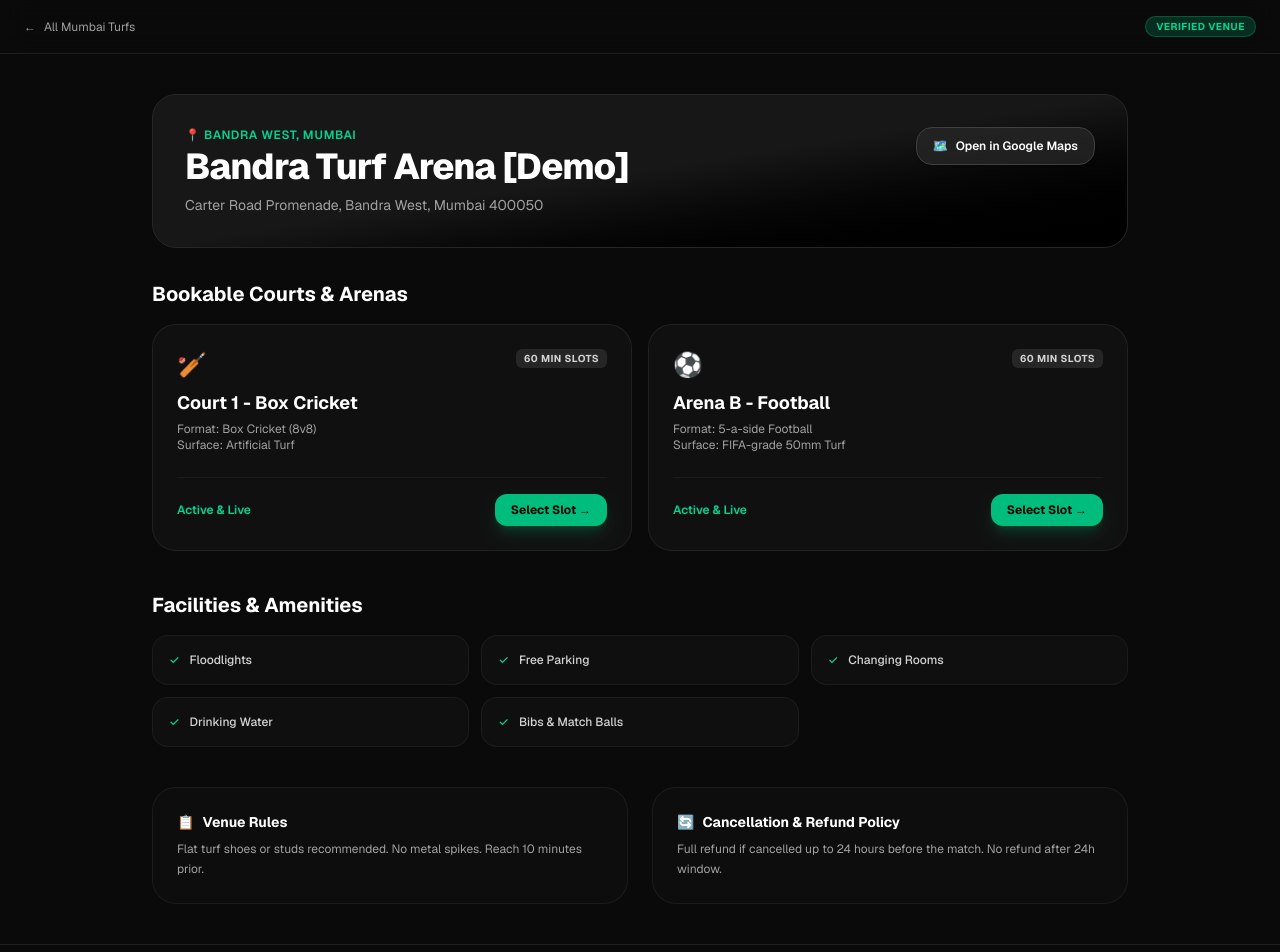
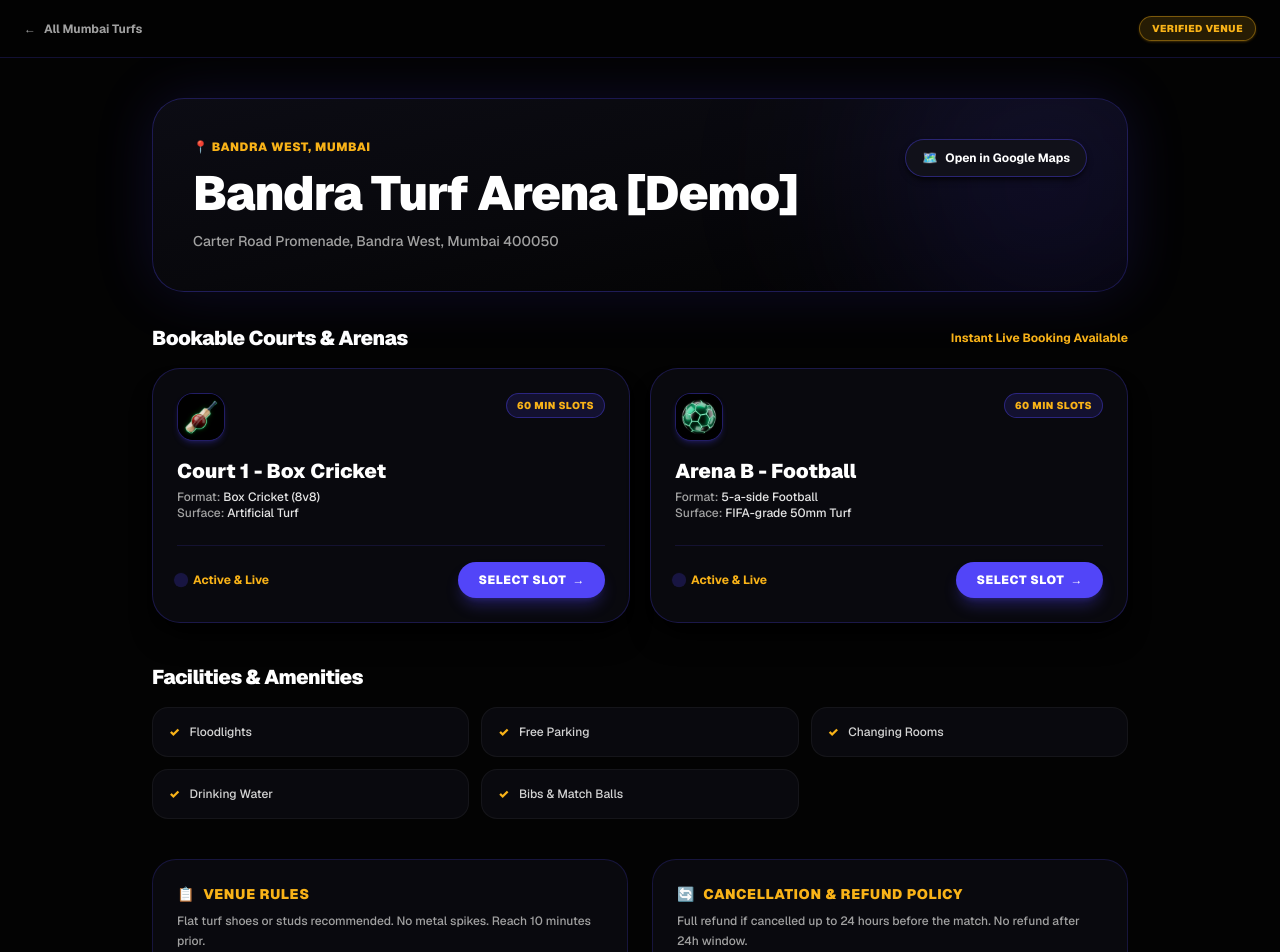
Before and after one commit to isadityax2005-cell/GoTurf, a Next.js app: page /turfs/bandra-turf-arena-demo in a window 1280 px wide. Shown: the top 952 px of the page. Built offline with nearby package versions, Linux system fonts and the light colour scheme.

Commit message:
feat(theme): Midnight Black (#030303), Electric Violet (#5245F8), and Sun Yellow (#F9B318) color palette for turf details, slot booking, and checkout

```diff
--- a/app/turfs/[slug]/page.tsx
+++ b/app/turfs/[slug]/page.tsx
@@ -1,5 +1,6 @@
 import { Suspense } from 'react';
 import Link from 'next/link';
+import Image from 'next/image';
 import { notFound } from 'next/navigation';
 import { getTurfBySlug, DEMO_TURFS } from '@/lib/data/turfs';
 
@@ -13,11 +14,11 @@ export function generateStaticParams() {
   }));
 }
 
-const sportIcons: Record<string, string> = {
-  cricket: '🏏',
-  football: '⚽',
-  tennis: '🎾',
-  pickleball: '🏓',
+const sportImages: Record<string, { src: string; name: string }> = {
+  cricket: { src: '/icons/3d-cricket.jpg', name: 'Cricket' },
+  football: { src: '/icons/3d-football.jpg', name: 'Football' },
+  tennis: { src: '/icons/3d-tennis.jpg', name: 'Tennis' },
+  pickleball: { src: '/icons/3d-pickleball.jpg', name: 'Pickleball' },
 };
 
 async function TurfDetailContent({ params }: TurfDetailPageProps) {
@@ -29,18 +30,21 @@ async function TurfDetailContent({ params }: TurfDetailPageProps) {
   }
 
   return (
-    <main className="min-h-screen bg-neutral-950 text-neutral-100 flex flex-col justify-between selection:bg-emerald-500 selection:text-black">
+    <main className="min-h-screen bg-[#030303] text-neutral-100 flex flex-col justify-between selection:bg-[#F9B318] selection:text-black">
       {/* Top Navbar */}
-      <header className="border-b border-neutral-800/80 px-6 py-4 flex items-center justify-between backdrop-blur-md sticky top-0 z-50 bg-neutral-950/80">
+      <header className="border-b border-[#5245F8]/20 px-6 py-4 flex items-center justify-between backdrop-blur-xl sticky top-0 z-50 bg-[#030303]/90">
         <div className="flex items-center gap-3">
-          <Link href="/turfs" className="flex items-center gap-2 text-xs text-neutral-400 hover:text-white">
+          <Link
+            href="/turfs"
+            className="flex items-center gap-2 text-xs font-bold text-neutral-400 hover:text-[#F9B318] transition-colors"
+          >
             <span>&larr;</span>
             <span>All Mumbai Turfs</span>
           </Link>
         </div>
 
         <div className="flex items-center gap-2">
-          <span className="px-2.5 py-0.5 rounded-full text-[10px] font-bold tracking-wider uppercase bg-emerald-500/20 text-emerald-400 border border-emerald-500/30">
+          <span className="px-3 py-1 rounded-full text-[10px] font-black tracking-wider uppercase bg-[#F9B318]/15 text-[#F9B318] border border-[#F9B318]/40 shadow-sm shadow-[#F9B318]/20">
             Verified Venue
           </span>
         </div>
@@ -49,27 +53,30 @@ async function TurfDetailContent({ params }: TurfDetailPageProps) {
       {/* Main Content */}
       <div className="max-w-5xl w-full mx-auto px-6 py-10 flex-1">
         {/* Hero Banner */}
-        <div className="p-8 rounded-3xl bg-gradient-to-br from-neutral-900 via-neutral-900 to-black border border-neutral-800 mb-8">
-          <div className="flex flex-col sm:flex-row justify-between items-start gap-4">
+        <div className="p-8 sm:p-10 rounded-[32px] bg-gradient-to-br from-[#0c0c14] via-[#08080c] to-[#030303] border border-[#5245F8]/30 shadow-[0_0_60px_rgba(82,69,248,0.15)] mb-8 relative overflow-hidden">
+          {/* Subtle Electric Violet Ambient Radial Glow */}
+          <div className="pointer-events-none absolute -right-20 -top-20 w-80 h-80 bg-[#5245F8]/15 rounded-full blur-[100px]" />
+
+          <div className="relative z-10 flex flex-col sm:flex-row justify-between items-start gap-4">
             <div>
-              <span className="text-xs font-semibold text-emerald-400 uppercase tracking-wider block mb-1">
+              <span className="text-xs font-black text-[#F9B318] uppercase tracking-wider block mb-2">
                 📍 {turf.region?.locality}, Mumbai
               </span>
-              <h1 className="text-3xl sm:text-4xl font-extrabold text-white tracking-tight">
+              <h1 className="text-3xl sm:text-5xl font-black text-white tracking-tight leading-tight">
                 {turf.name}
               </h1>
-              <p className="text-sm text-neutral-400 mt-2 max-w-2xl">
+              <p className="text-sm text-neutral-400 mt-2 max-w-2xl font-medium">
                 {turf.address}
               </p>
             </div>
 
-            {/* Google Maps External Button (Free URL, no paid API keys) */}
+            {/* Google Maps External Button */}
             {turf.maps_url && (
               <a
                 href={turf.maps_url}
                 target="_blank"
                 rel="noopener noreferrer"
-                className="px-4 py-2.5 rounded-2xl bg-neutral-800/80 hover:bg-neutral-800 border border-neutral-700 text-xs font-semibold text-white flex items-center gap-2 transition-all whitespace-nowrap shadow-sm"
+                className="px-4 py-2.5 rounded-full bg-[#11111a] hover:bg-[#181824] border border-[#5245F8]/40 text-xs font-bold text-white flex items-center gap-2 transition-all whitespace-nowrap shadow-md shadow-black/60 hover:border-[#F9B318]/60 hover:text-[#F9B318]"
               >
                 <span>🗺️</span>
                 <span>Open in Google Maps</span>
@@ -80,51 +87,91 @@ async function TurfDetailContent({ params }: TurfDetailPageProps) {
 
         {/* Courts & Play Areas */}
         <div className="mb-10">
-          <h2 className="text-xl font-bold text-white mb-4">Bookable Courts & Arenas</h2>
-          <div className="grid grid-cols-1 sm:grid-cols-2 gap-4">
-            {turf.courts?.map((court) => (
+          <div className="flex items-center justify-between mb-4">
+            <h2 className="text-xl font-black text-white tracking-tight">
+              Bookable Courts & Arenas
+            </h2>
+            <span className="text-xs font-bold text-[#F9B318]">
+              Instant Live Booking Available
+            </span>
+          </div>
+
+          <div className="grid grid-cols-1 sm:grid-cols-2 gap-5">
+            {turf.courts?.map((court) => {
+              const icon = sportImages[court.sport];
+
+              return (
                 <div
                   key={court.id}
-                className="p-6 rounded-3xl bg-neutral-900/50 border border-neutral-800/80 flex flex-col justify-between"
+                  className="p-6 rounded-[28px] bg-[#09090e] border border-[#5245F8]/25 hover:border-[#5245F8]/60 transition-all shadow-xl shadow-black/80 flex flex-col justify-between group"
                 >
                   <div>
-                  <div className="flex justify-between items-start mb-2">
-                    <span className="text-2xl">{sportIcons[court.sport] || '🏅'}</span>
-                    <span className="text-[10px] font-bold uppercase tracking-wider px-2 py-0.5 rounded-md bg-neutral-800 text-neutral-300">
+                    <div className="flex justify-between items-start mb-4">
+                      {icon ? (
+                        <div className="relative w-12 h-12 rounded-2xl overflow-hidden border border-[#5245F8]/40 bg-[#030303] shadow-md shadow-[#5245F8]/20 group-hover:scale-105 transition-transform">
+                          <Image
+                            src={icon.src}
+                            alt={icon.name}
+                            fill
+                            className="object-cover"
+                          />
+                        </div>
+                      ) : (
+                        <span className="text-2xl">🏅</span>
+                      )}
+
+                      <span className="text-[10px] font-black uppercase tracking-wider px-2.5 py-1 rounded-full bg-[#5245F8]/15 text-[#F9B318] border border-[#5245F8]/40">
                         {court.slot_minutes} Min Slots
                       </span>
                     </div>
-                  <h3 className="text-lg font-bold text-white">{court.name}</h3>
-                  <p className="text-xs text-neutral-400 mt-1">Format: {court.format}</p>
+
+                    <h3 className="text-xl font-black text-white group-hover:text-[#F9B318] transition-colors">
+                      {court.name}
+                    </h3>
+                    <p className="text-xs text-neutral-400 mt-1 font-medium">
+                      Format: <span className="text-neutral-200">{court.format}</span>
+                    </p>
                     {court.surface && (
-                    <p className="text-xs text-neutral-400">Surface: {court.surface}</p>
+                      <p className="text-xs text-neutral-400 font-medium">
+                        Surface: <span className="text-neutral-200">{court.surface}</span>
+                      </p>
                     )}
                   </div>
 
-                <div className="mt-6 pt-4 border-t border-neutral-800/60 flex items-center justify-between">
-                  <span className="text-xs text-emerald-400 font-semibold">Active & Live</span>
+                  <div className="mt-6 pt-4 border-t border-[#5245F8]/15 flex items-center justify-between">
+                    <div className="flex items-center gap-2">
+                      <span className="h-2 w-2 rounded-full bg-[#5245F8] animate-ping" />
+                      <span className="text-xs text-[#F9B318] font-bold">
+                        Active & Live
+                      </span>
+                    </div>
+
                     <Link
                       href={`/turfs/${turf.slug}/book?court=${court.id}`}
-                    className="px-4 py-2 rounded-xl bg-emerald-500 text-black text-xs font-bold hover:bg-emerald-400 transition-colors shadow-lg shadow-emerald-500/20"
+                      className="px-5 py-2.5 rounded-full bg-[#5245F8] hover:bg-[#4335e6] text-white text-xs font-black uppercase tracking-wider transition-all shadow-lg shadow-[#5245F8]/30 hover:scale-105 flex items-center gap-1.5"
                     >
-                    Select Slot &rarr;
+                      <span>Select Slot</span>
+                      <span>&rarr;</span>
                     </Link>
                   </div>
                 </div>
-            ))}
+              );
+            })}
           </div>
         </div>
 
         {/* Facilities Grid */}
         <div className="mb-10">
-          <h2 className="text-xl font-bold text-white mb-4">Facilities & Amenities</h2>
+          <h2 className="text-xl font-black text-white mb-4 tracking-tight">
+            Facilities & Amenities
+          </h2>
           <div className="grid grid-cols-2 sm:grid-cols-3 gap-3">
             {turf.facilities.map((fac) => (
               <div
                 key={fac}
-                className="p-4 rounded-2xl bg-neutral-900/40 border border-neutral-800/60 text-xs text-neutral-300 flex items-center gap-2.5 font-medium"
+                className="p-4 rounded-2xl bg-[#09090e] border border-white/5 text-xs text-neutral-300 flex items-center gap-2.5 font-medium hover:border-[#5245F8]/30 transition-colors"
               >
-                <span className="text-emerald-400">✓</span>
+                <span className="text-[#F9B318] font-black">✓</span>
                 <span>{fac}</span>
               </div>
             ))}
@@ -133,29 +180,46 @@ async function TurfDetailContent({ params }: TurfDetailPageProps) {
 
         {/* Venue Rules & Cancellation Policy */}
         <div className="grid grid-cols-1 md:grid-cols-2 gap-6">
-          <div className="p-6 rounded-3xl bg-neutral-900/30 border border-neutral-800/60">
-            <h3 className="text-sm font-bold text-white mb-2 flex items-center gap-2">
+          <div className="p-6 rounded-3xl bg-[#09090e] border border-[#5245F8]/20">
+            <h3 className="text-sm font-black text-[#F9B318] mb-2 flex items-center gap-2 uppercase tracking-wider">
               <span>📋</span> Venue Rules
             </h3>
-            <p className="text-xs text-neutral-400 leading-relaxed">
+            <p className="text-xs text-neutral-400 leading-relaxed font-medium">
               {turf.rules || 'Standard sports footwear required. Please arrive 10 minutes prior to slot.'}
             </p>
           </div>
 
-          <div className="p-6 rounded-3xl bg-neutral-900/30 border border-neutral-800/60">
-            <h3 className="text-sm font-bold text-white mb-2 flex items-center gap-2">
+          <div className="p-6 rounded-3xl bg-[#09090e] border border-[#5245F8]/20">
+            <h3 className="text-sm font-black text-[#F9B318] mb-2 flex items-center gap-2 uppercase tracking-wider">
               <span>🔄</span> Cancellation & Refund Policy
             </h3>
-            <p className="text-xs text-neutral-400 leading-relaxed">
+            <p className="text-xs text-neutral-400 leading-relaxed font-medium">
               {turf.cancellation_rule || 'Full refund up to 24 hours before match time.'}
             </p>
           </div>
         </div>
       </div>
 
-      {/* Footer */}
-      <footer className="border-t border-neutral-800/80 px-6 py-6 text-center text-xs text-neutral-500">
-        GoTurf &bull; Verified Owner Listing
+      {/* Footer Status & Compliance */}
+      <footer className="border-t border-[#5245F8]/20 px-6 py-8 text-center text-xs text-neutral-500 space-y-4 bg-[#030303]">
+        <div className="flex flex-wrap items-center justify-center gap-x-6 gap-y-2 text-neutral-400">
+          <Link href="/terms" className="hover:text-[#F9B318] transition-colors">
+            Terms of Service
+          </Link>
+          <span>&bull;</span>
+          <Link href="/privacy" className="hover:text-[#F9B318] transition-colors">
+            Privacy Policy
+          </Link>
+          <span>&bull;</span>
+          <Link href="/refund-policy" className="hover:text-[#F9B318] transition-colors">
+            Cancellation & Refund Policy
+          </Link>
+          <span>&bull;</span>
+          <Link href="/contact" className="hover:text-[#F9B318] transition-colors">
+            Contact Us
+          </Link>
+        </div>
+        <p>GoTurf Platform &copy; 2026. Live in Mumbai &bull; Carter Road, Bandra West &bull; support@goturf.in</p>
       </footer>
     </main>
   );
@@ -165,7 +229,7 @@ export default function TurfDetailPage({ params }: TurfDetailPageProps) {
   return (
     <Suspense
       fallback={
-        <div className="min-h-screen bg-neutral-950 text-neutral-400 flex items-center justify-center text-xs">
+        <div className="min-h-screen bg-[#030303] text-neutral-400 flex items-center justify-center text-xs">
           Loading venue details...
         </div>
       }
```
Also changed, not shown: components/book-turf-client.tsx (+42 -42 lines), components/checkout-client.tsx (+26 -26 lines). Lines whose indentation alone changed are shown as unchanged.
